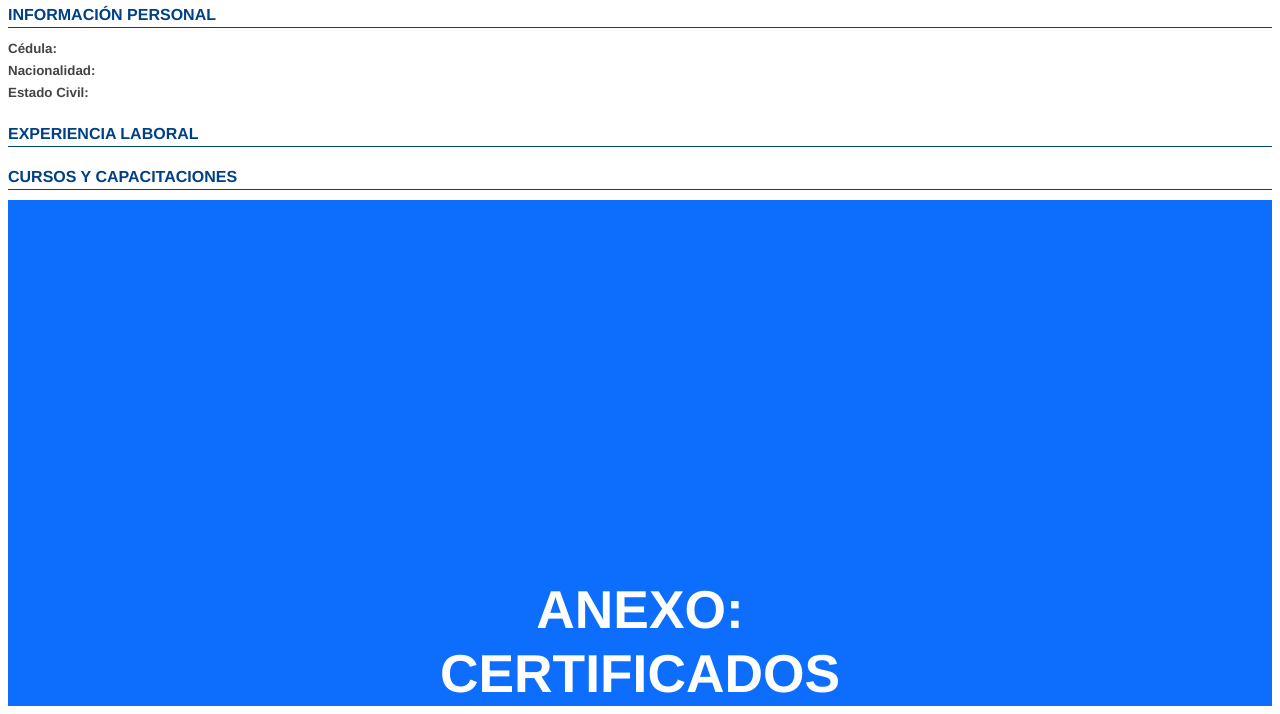
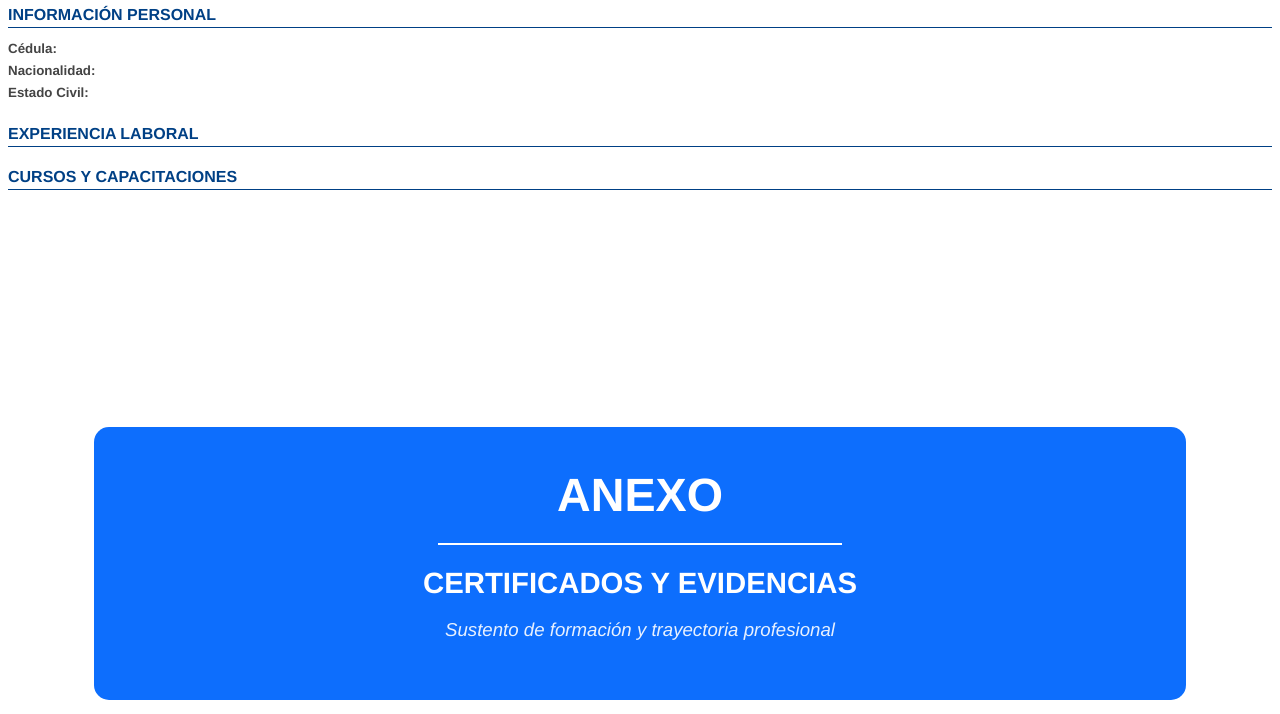
Before and after one commit to 10SEBASG01/CV-JANDRY-GUARANDA, a Django app: template Perfil/templates/cv_pdf_maestro.html in a window 1280 px wide. Shown: the part 142-856 px from the top of the page. Run offline with Django 5.2, Linux system fonts and the light colour scheme; the template is opened without the code that fills it, so the values that code supplies are empty.

Commit message:
Cuadrigesimo Quinto Commit Proyecto

```diff
--- a/Perfil/templates/cv_pdf_maestro.html
+++ b/Perfil/templates/cv_pdf_maestro.html
@@ -3,6 +3,7 @@
 <head>
     <meta charset="UTF-8">
     <style>
+        /* Configuración global de página */
         @page {
             size: letter;
             margin: 1.5cm;
@@ -14,19 +15,40 @@
             font-size: 10pt;
         }
 
-        /* Salto de página forzado */
+        /* Salto de página para el Anexo */
         .page-break { display: block; page-break-before: always; }
 
-        /* Estilo de la carátula de Anexo */
-        .anexo-cover {
+        /* Estilo de la Portada de Anexos (Corregido) */
+        .anexo-container {
+            text-align: center;
+            padding-top: 6cm; /* Centrado vertical aproximado */
+        }
+        .anexo-box {
             background-color: #0d6efd;
             color: white;
-            text-align: center;
-            padding-top: 10cm; /* Ajusta según necesites centrar verticalmente */
-            height: 100%;
+            padding: 40px;
+            border-radius: 15px;
+            display: inline-block;
+            width: 80%;
         }
-        .anexo-title { font-size: 40pt; font-weight: bold; text-transform: uppercase; }
+        .anexo-title {
+            font-size: 35pt;
+            font-weight: bold;
+            text-transform: uppercase;
+            margin: 0;
+        }
+        .anexo-divider {
+            border-top: 2px solid white;
+            width: 40%;
+            margin: 20px auto;
+        }
+        .anexo-subtitle {
+            font-size: 14pt;
+            font-style: italic;
+            opacity: 0.9;
+        }
 
+        /* Estilos del CV */
         .header { width: 100%; border-bottom: 2px solid #004085; padding-bottom: 10px; margin-bottom: 20px; }
         .name { font-size: 24pt; font-weight: bold; text-transform: uppercase; color: #004085; }
         .contact-info { font-size: 9pt; color: #555; margin-top: 5px; }
@@ -48,10 +70,11 @@
         .item-desc { margin-top: 5px; text-align: justify; line-height: 1.3; }
 
         .photo-box { text-align: right; }
-        .photo { width: 100px; height: auto; border: 1px solid #ccc; }
+        .photo { width: 110px; height: auto; border: 1px solid #ccc; }
     </style>
 </head>
 <body>
+
     <table class="header">
         <tr>
             <td width="70%">
@@ -91,7 +114,7 @@
                 {{ exp.fechainiciogestion|date:"d/m/Y" }} —
                 {% if exp.fechafingestion %}{{ exp.fechafingestion|date:"d/m/Y" }}{% else %}Actualidad{% endif %}
             </div>
-            <div class="item-desc">{{ exp.descripcionfunctions }}</div>
+            <div class="item-desc">{{ exp.descripcionfunciones }}</div>
         </div>
     {% endfor %}
 
@@ -132,8 +155,13 @@
     {% endif %}
 
     <div class="page-break"></div>
-    <div class="anexo-cover">
-        <div class="anexo-title">Anexo:<br>Certificados</div>
+    <div class="anexo-container">
+        <div class="anexo-box">
+            <h1 class="anexo-title">Anexo</h1>
+            <div class="anexo-divider"></div>
+            <h2 class="anexo-title" style="font-size: 22pt;">Certificados y Evidencias</h2>
+            <p class="anexo-subtitle">Sustento de formación y trayectoria profesional</p>
+        </div>
     </div>
 
 </body>
```
